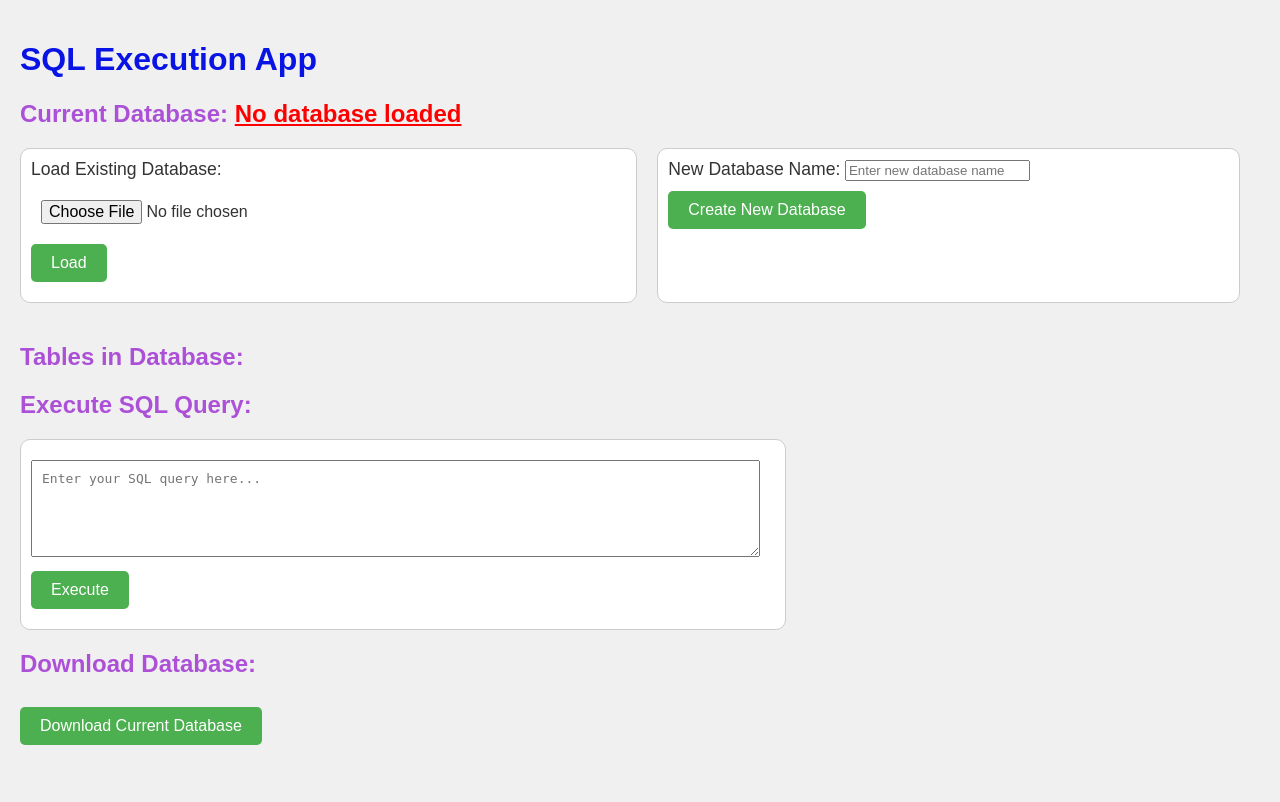
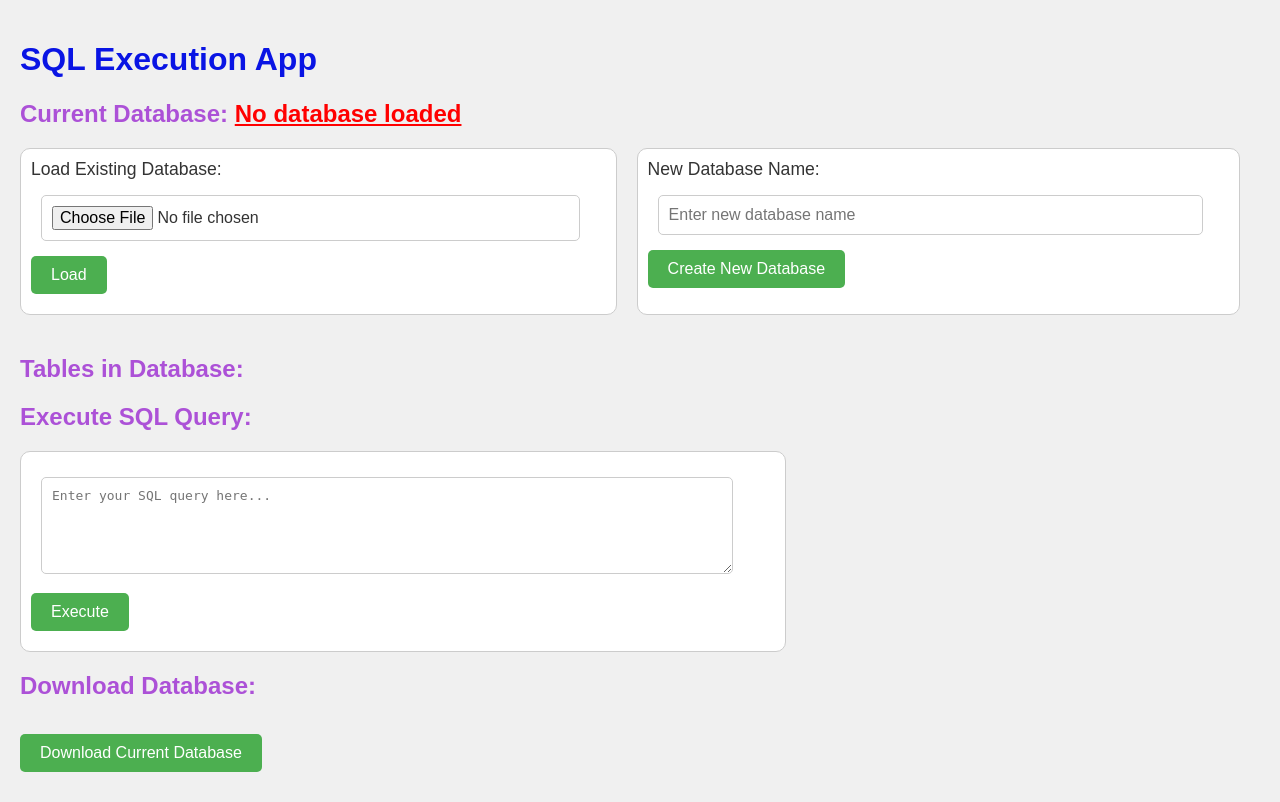
Before and after one commit to owl637/flask-web-app, a Flask app: page / in a window 1280 px wide. Before the commit the page ends 745 px from the top, so only its background shows below. Run offline with Flask 3, Linux system fonts and the light colour scheme.

Commit message:
Update styles.css

```diff
--- a/static/styles.css
+++ b/static/styles.css
@@ -38,11 +38,14 @@ label {
   font-size: 1.1em;
 }
 
-input[type="file"], textarea {
-  width: 95%;
-  margin-top: 10px;
+input, textarea {
+  width: 90%;
+  margin-top: 15px;
   padding: 10px;
   font-size: 1.0em;
+  border-radius: 5px;
+  border: 1px solid #ccc;
+  margin-left: 10px;
 }
 
 button {
@@ -54,7 +57,7 @@ button {
   text-decoration: none;
   display: inline-block;
   font-size: 1em;
-  margin-top: 10px;
+  margin-top: 15px;
   cursor: pointer;
   border-radius: 5px;
   margin-bottom: 10px;
@@ -75,6 +78,7 @@ li {
   padding: 10px;
   border: 1px solid #ccc;
   border-radius: 5px;
+  max-width: 60%;
 }
 
 pre {
```
